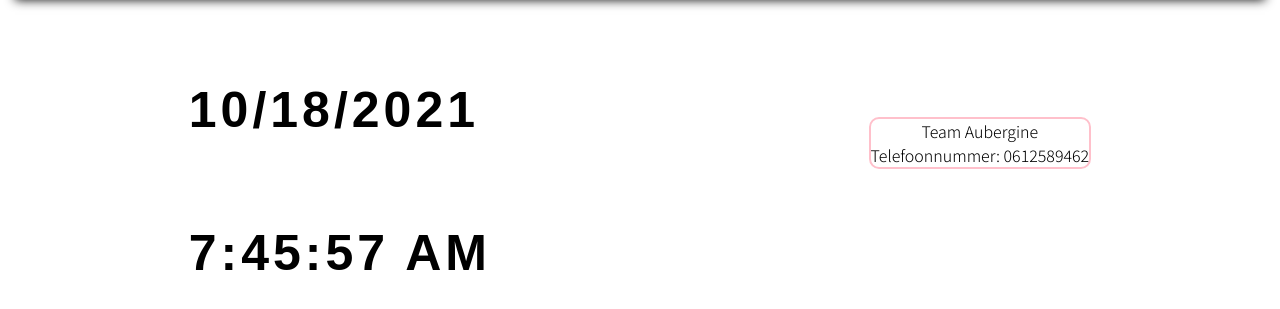
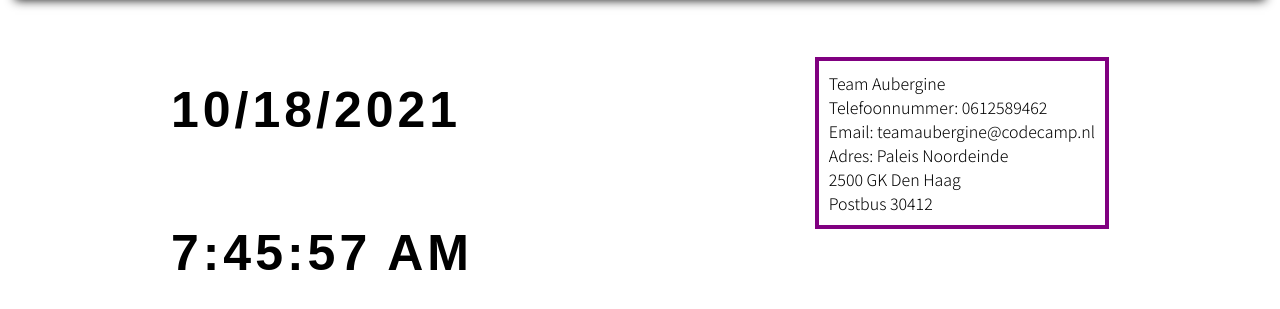
Before and after one commit to ThomasvanGastel2/C2-Codecamp, a PHP site: page /C2-Codecamp/ in a window 1280 px wide. Shown: the part 109-418 px from the top of the page. Run offline with PHP 8.4, Linux system fonts and the light colour scheme.

Commit message:
contact gegevens

```diff
--- a/css/style.css
+++ b/css/style.css
@@ -11,8 +11,13 @@ body{
 .datetime-box{
     max-width: 80%;
     border-radius: 10px;
-    text-align: center;
-    border: 2px solid pink;
+}
+
+/* Contact gegevens */
+
+.contactgegevens{
+    border: 4px solid purple;
+    padding: 10px;
 }
 
 /* Wiki MainPage */
--- a/index.php
+++ b/index.php
@@ -32,10 +32,14 @@
                 var dt = new Date();
                 document.getElementById("time").innerHTML = dt.toLocaleTimeString();
             </script>
+        <div class="contactgegevens">
             <p>Team Aubergine</p>
             <p>Telefoonnummer: 0612589462</p>
-            <p></p>
-            <p></p>
+            <p>Email: teamaubergine@codecamp.nl</p>
+            <p>Adres: Paleis Noordeinde </p>
+            <p>2500 GK Den Haag</p>
+            <p>Postbus 30412</p>
+        </div>
         </div>
     </div>
 </body>
```
